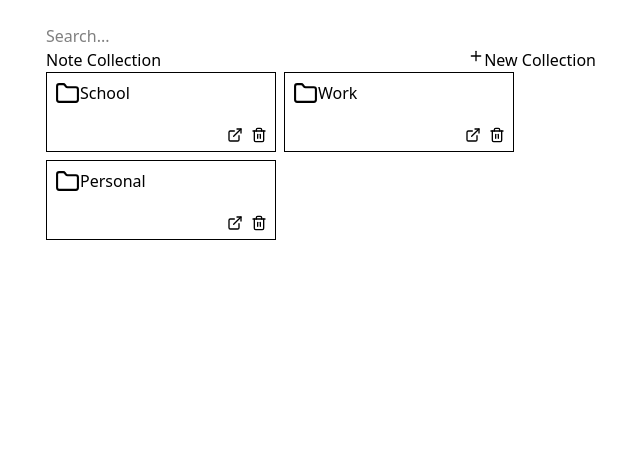
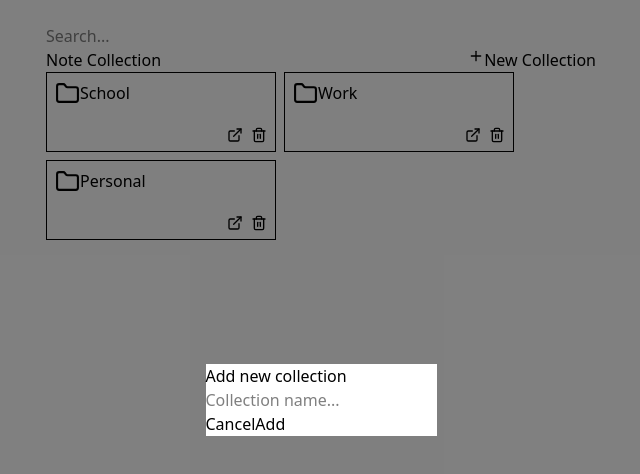
Before and after one commit to Zer0-Gravity/mini-react-project, a React (Vite) app in the folder note-taking-app/: page / in a window 1280 px wide. Both pictures are taken after a click on the button "New Collection". Shown: the top 474 px of the page, without its empty margins (319-959 px from the left). Built offline with nearby package versions, Linux system fonts and the light colour scheme.

Commit message:
Feat: Add skeleton modal for new collection button

```diff
--- a/note-taking-app/src/Component/CollectionGrid.tsx
+++ b/note-taking-app/src/Component/CollectionGrid.tsx
@@ -1,12 +1,16 @@
 import { LuExternalLink, LuFolder, LuPlus, LuTrash2 } from "react-icons/lu";
 import type { CollectionProps } from "../utils/Type";
 import { Link } from "react-router-dom";
+import { useState } from "react";
+import Modal from "./Modal";
 
 interface CardProps {
     notes: CollectionProps[];
 }
 
 function CollectionGrid({ notes }: CardProps) {
+    const [modalInput, setModalInput] = useState<boolean>(false);
+
     return (
         <div className="h-full w-137.5">
             {/* Search Bar */}
@@ -17,9 +21,11 @@ function CollectionGrid({ notes }: CardProps) {
             {/* Header */}
             <header className="flex justify-between">
                 <h1>Note Collection</h1>
-                <button className="flex">
+                <button className="flex" onClick={() => setModalInput(true)}>
                     <LuPlus /> New Collection
                 </button>
+
+                {modalInput && <Modal onClose={() => setModalInput(false)} />}
             </header>
 
             {/* Card List */}
--- /dev/null
+++ b/note-taking-app/src/Component/Modal.tsx
@@ -0,0 +1,20 @@
+interface ModalProps {
+    onClose: () => void;
+}
+
+function Modal({ onClose }: ModalProps) {
+    return (
+        <div className="absolute bg-black/50 inset-0 flex items-center justify-center top-0">
+            <div className="bg-white">
+                <h1>Add new collection</h1>
+                <input type="text" placeholder="Collection name..." />
+                <div className="flex-">
+                    <button onClick={onClose}>Cancel</button>
+                    <button>Add</button>
+                </div>
+            </div>
+        </div>
+    );
+}
+
+export default Modal;
```
